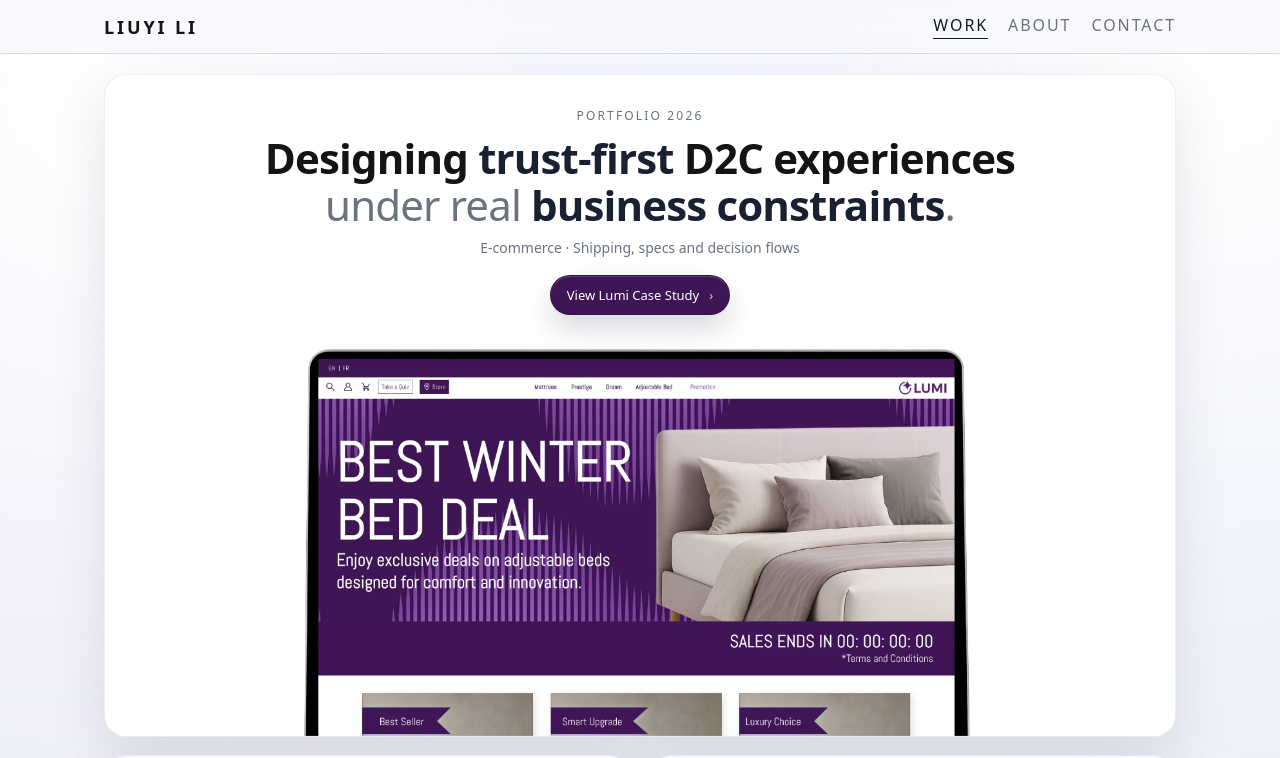
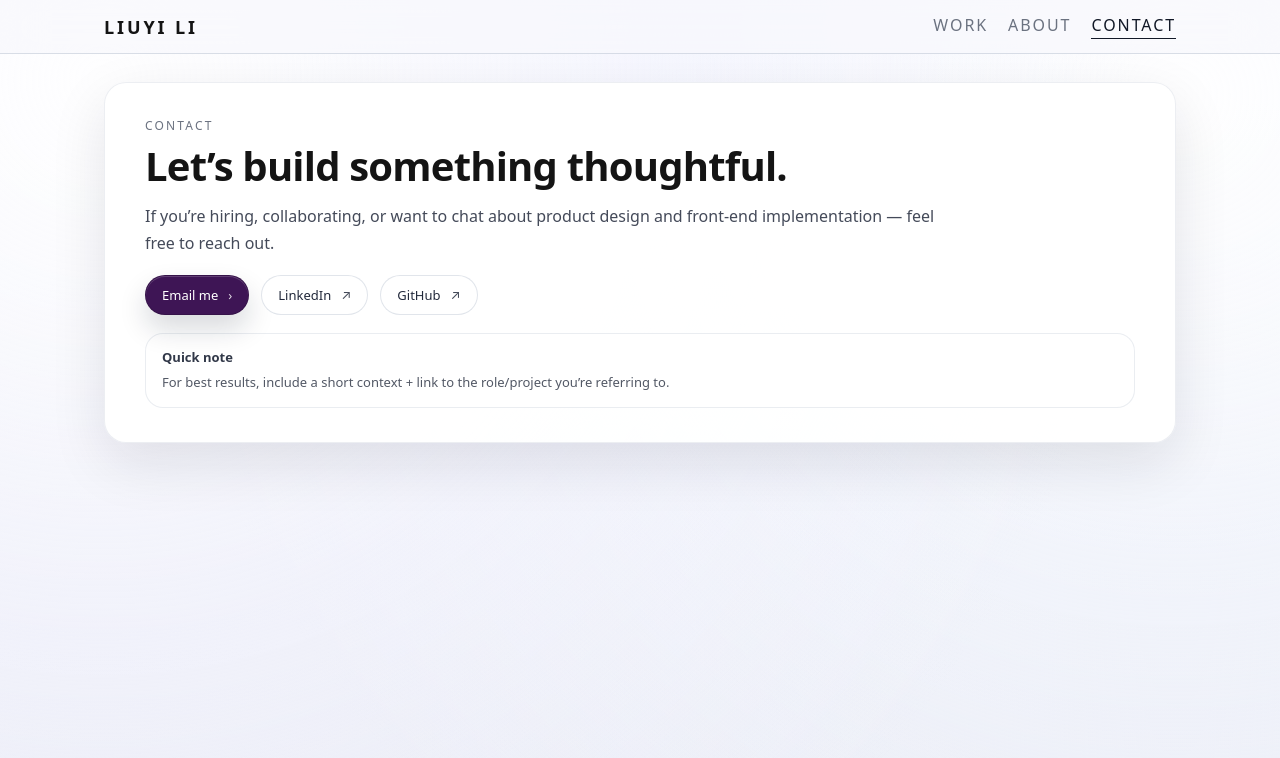
Before and after one commit to LiuyiLi2000/UIUXPortfolio2026, a React (Vite) app: page /contact in a window 1280 px wide. Before the commit this address led to /. Shown: the top 758 px of the page. Built offline with nearby package versions, Linux system fonts and the light colour scheme.

Commit message:
Add About & Contact pages and page intro animation

```diff
--- a/src/App.jsx
+++ b/src/App.jsx
@@ -2,6 +2,8 @@
 import { Routes, Route, Navigate } from "react-router-dom";
 import Layout from "./components/Layout";
 import Home from "./pages/Home";
+import About from "./pages/About";
+import Contact from "./pages/Contact";
 import Lumi from "./pages/Pj1";
 import DripCafe from "./pages/Pj2";
 import ProjectThree from "./pages/Pj3";
@@ -11,6 +13,8 @@ export default function App() {
     <Layout>
       <Routes>
         <Route path="/" element={<Home />} />
+        <Route path="/about" element={<About />} />
+        <Route path="/contact" element={<Contact />} />
         <Route path="/lumi" element={<Lumi />} />
         <Route path="/drip-cafe" element={<DripCafe />} />
         <Route path="/project-three" element={<ProjectThree />} />
--- a/src/index.css
+++ b/src/index.css
@@ -1062,3 +1062,163 @@ main {
   background: rgba(0, 0, 0, 0.04);
   border-radius: 999px;
 }
+
+/* =========================
+   About / Contact (p2)
+========================= */
+
+.p2page{
+  max-width: 1120px;
+  margin: 0 auto;
+  padding: 28px 24px 96px;
+}
+
+.p2card{
+  background: rgba(255,255,255,0.92);
+  border: 1px solid rgba(148,163,184,0.18);
+  border-radius: 22px;
+  box-shadow: 0 20px 56px rgba(15,23,42,0.10);
+  padding: 34px 40px;
+}
+
+.p2kicker{
+  margin: 0 0 10px;
+  font-size: 12px;
+  letter-spacing: .18em;
+  text-transform: uppercase;
+  color: var(--text-muted);
+}
+
+.p2title{
+  margin: 0;
+  max-width: 880px;
+  font-size: 40px;
+  line-height: 1.12;
+  letter-spacing: -0.02em;
+}
+
+.p2lead{
+  margin: 14px 0 0;
+  max-width: 820px;
+  font-size: 16px;
+  line-height: 1.7;
+  color: rgba(15,23,42,0.78);
+}
+
+.p2grid{
+  margin-top: 22px;
+  display: grid;
+  grid-template-columns: 1fr 1fr;
+  gap: 14px;
+}
+
+.p2panel{
+  border: 1px solid rgba(148,163,184,0.20);
+  background: rgba(255,255,255,0.70);
+  border-radius: 18px;
+  padding: 16px 16px 14px;
+}
+
+.p2h2{
+  margin: 0 0 8px;
+  font-size: 14px;
+  letter-spacing: .08em;
+  text-transform: uppercase;
+  color: rgba(15,23,42,0.86);
+}
+
+.p2list{
+  margin: 0;
+  padding-left: 18px;
+  color: rgba(15,23,42,0.78);
+  line-height: 1.65;
+  font-size: 14px;
+}
+
+.p2text{
+  margin: 0;
+  color: rgba(15,23,42,0.78);
+  line-height: 1.65;
+  font-size: 14px;
+}
+
+/* CTA buttons */
+.p2ctaRow{
+  display: flex;
+  flex-wrap: wrap;
+  gap: 12px;
+  margin-top: 18px;
+}
+
+.p2btn{
+  display: inline-flex;
+  align-items: center;
+  justify-content: center;
+  gap: 10px;
+  padding: 10px 16px;
+  border-radius: 999px;
+  text-decoration: none;
+  font-size: 13px;
+  transition: transform 160ms ease, box-shadow 160ms ease, background 160ms ease, border-color 160ms ease;
+}
+
+.p2btnPrimary{
+  background: #3E1555;
+  color: #fff;
+  box-shadow:
+    0 14px 28px rgba(15,23,42,0.16),
+    inset 0 1px 0 rgba(255,255,255,0.18);
+  border: 1px solid rgba(0,0,0,0.14);
+}
+
+.p2btnPrimary:hover{
+  transform: translateY(-1px);
+  box-shadow:
+    0 18px 40px rgba(15,23,42,0.18),
+    inset 0 1px 0 rgba(255,255,255,0.20);
+}
+
+.p2btnGhost{
+  background: rgba(255,255,255,0.80);
+  color: rgba(15,23,42,0.92);
+  border: 1px solid rgba(148,163,184,0.28);
+}
+
+.p2btnGhost:hover{
+  transform: translateY(-1px);
+  border-color: rgba(148,163,184,0.40);
+}
+
+.p2arrow{ opacity: .85; }
+
+/* little note */
+.p2note{
+  margin-top: 18px;
+  border: 1px solid rgba(148,163,184,0.20);
+  background: rgba(255,255,255,0.65);
+  border-radius: 18px;
+  padding: 14px 16px;
+}
+
+.p2noteTitle{
+  margin: 0 0 6px;
+  font-size: 13px;
+  font-weight: 600;
+  color: rgba(15,23,42,0.86);
+}
+
+.p2noteText{
+  margin: 0;
+  font-size: 13px;
+  line-height: 1.6;
+  color: rgba(15,23,42,0.72);
+}
+
+@media (max-width: 720px){
+  .p2card{
+    padding: 22px 18px;
+    border-radius: 18px;
+  }
+  .p2title{ font-size: 30px; }
+  .p2grid{ grid-template-columns: 1fr; }
+}
--- /dev/null
+++ b/src/pages/About.jsx
@@ -0,0 +1,55 @@
+// src/pages/About.jsx
+export default function About() {
+  return (
+    <main className="p2page">
+      <section className="p2card">
+        <p className="p2kicker">ABOUT</p>
+
+        <h1 className="p2title">
+          Product-focused UI/UX Designer with front-end implementation.
+        </h1>
+
+        <p className="p2lead">
+          I work at the intersection of design and engineering, building
+          trust-first web experiences under real business constraints —
+          especially for e-commerce and data-heavy interfaces.
+        </p>
+
+        <div className="p2grid">
+          <div className="p2panel">
+            <h2 className="p2h2">What I do</h2>
+            <ul className="p2list">
+              <li>End-to-end product design (research → UI → handoff)</li>
+              <li>Design systems, specs, and developer-friendly documentation</li>
+              <li>Responsive web and interaction states (empty/error/loading)</li>
+            </ul>
+          </div>
+
+          <div className="p2panel">
+            <h2 className="p2h2">How I work</h2>
+            <ul className="p2list">
+              <li>Start with constraints: users, business, tech, timeline</li>
+              <li>Make decisions traceable: “why” next to key screens</li>
+              <li>Ship with clarity: redlines, tokens, component behaviors</li>
+            </ul>
+          </div>
+
+          <div className="p2panel">
+            <h2 className="p2h2">Tools</h2>
+            <p className="p2text">
+              Figma, Photoshop/Illustrator, Webflow, React + Vite, HTML/CSS,
+              component workflows, GitHub Pages deployment.
+            </p>
+          </div>
+
+          <div className="p2panel">
+            <h2 className="p2h2">Based in</h2>
+            <p className="p2text">
+              Vancouver, BC · Open to UI/UX and product design opportunities.
+            </p>
+          </div>
+        </div>
+      </section>
+    </main>
+  );
+}
--- /dev/null
+++ b/src/pages/Contact.jsx
@@ -0,0 +1,49 @@
+// src/pages/Contact.jsx
+export default function Contact() {
+  return (
+    <main className="p2page">
+      <section className="p2card">
+        <p className="p2kicker">CONTACT</p>
+
+        <h1 className="p2title">Let’s build something thoughtful.</h1>
+
+        <p className="p2lead">
+          If you’re hiring, collaborating, or want to chat about product design
+          and front-end implementation — feel free to reach out.
+        </p>
+
+        <div className="p2ctaRow">
+          <a className="p2btn p2btnPrimary" href="mailto:liliuyi1224@gmail.com">
+            Email me <span className="p2arrow">›</span>
+          </a>
+
+          <a
+            className="p2btn p2btnGhost"
+            href="https://www.linkedin.com/in/liuyi-li/"
+            target="_blank"
+            rel="noreferrer"
+          >
+            LinkedIn <span className="p2arrow">↗</span>
+          </a>
+
+          <a
+            className="p2btn p2btnGhost"
+            href="https://github.com/LiuyiLi2000"
+            target="_blank"
+            rel="noreferrer"
+          >
+            GitHub <span className="p2arrow">↗</span>
+          </a>
+        </div>
+
+        <div className="p2note">
+          <p className="p2noteTitle">Quick note</p>
+          <p className="p2noteText">
+            For best results, include a short context + link to the role/project
+            you’re referring to.
+          </p>
+        </div>
+      </section>
+    </main>
+  );
+}
```
